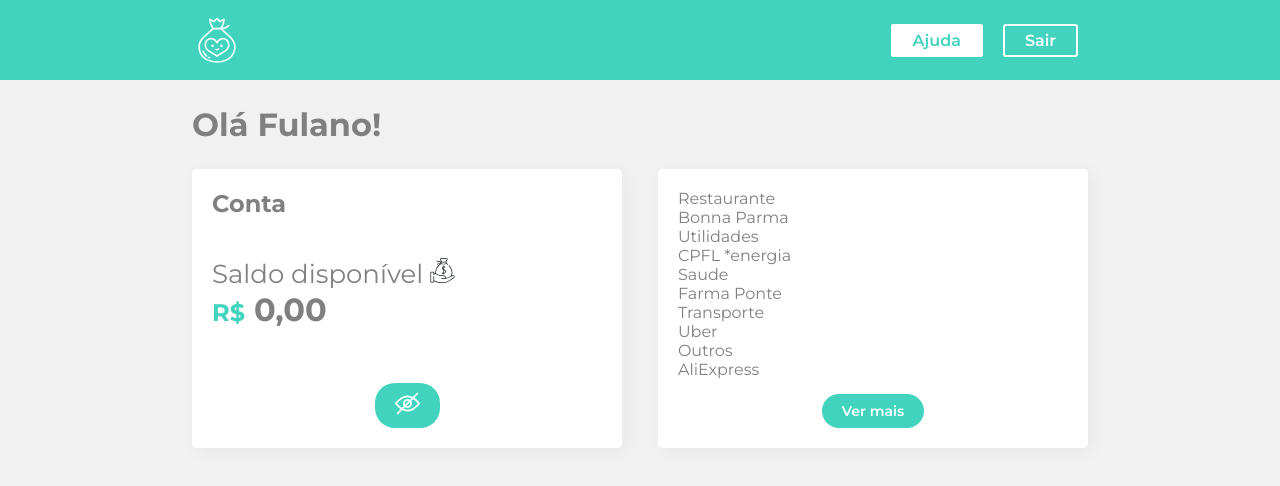
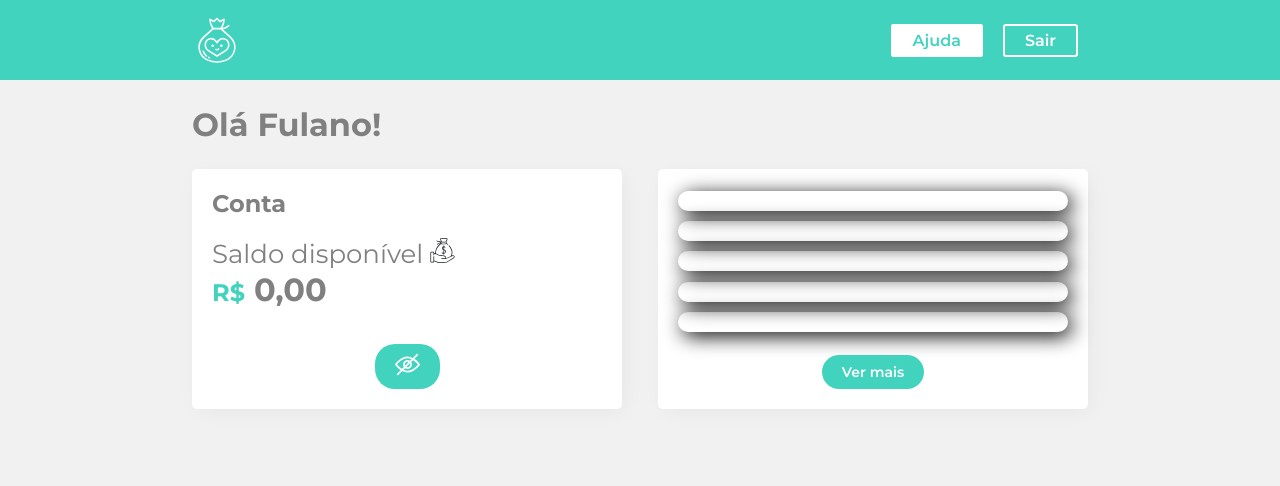
Before and after one commit to FabTrindade/account-statement, a React (Create React App) app: page / in a window 1280 px wide. Shown: the top 486 px of the page. Built offline with nearby package versions, Linux system fonts and the light colour scheme.

Commit message:
Puting Items in statement.

```diff
--- a/src/Components/Extrato/Indes.jsx
+++ b/src/Components/Extrato/Indes.jsx
@@ -1,17 +1,14 @@
 import React from 'react';
 import { Botao, Box } from '../UI';
 import {extratoLista } from '../../info'
+import Itens from '../Itens';
 const Extrato = ()=>{
     return (
         <Box>
         {
             extratoLista.updates.map(({id, type, from, value, date})=> {
                 return (
-                    <div key={id}>
-                        <div>{type}</div>
-                        <div>{from}</div>
-                    </div>
-
+                    <Itens key={id} type={type} from={from} value={value} date={date}/>
                 )
             })
         }
--- /dev/null
+++ b/src/Components/Itens/index.jsx
@@ -0,0 +1,17 @@
+import React from 'react';
+import styled from 'styled-components';
+
+const Itens = styled.div`
+    box-shadow: 4px 4px 20px 0px rgba(0, 0, 0, 1);
+    border-radius: 10px;
+    margin: 2px 0;
+    display: flex;
+    align-items: center;
+    justify-content: space-around;
+    padding: 10px;
+    font-size: 12px;
+`;
+
+export default () => {
+    return <Itens></Itens>;
+};
```
